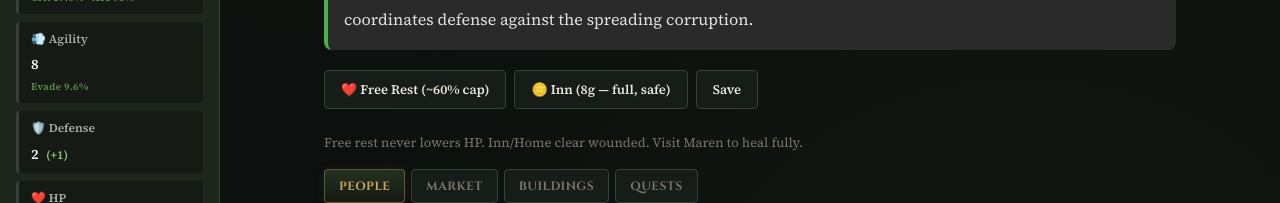
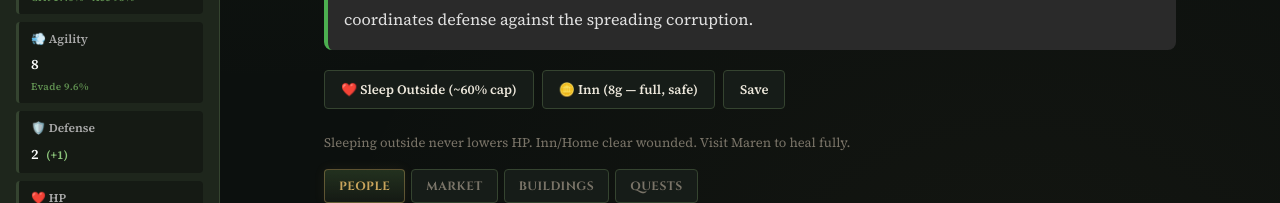
Before and after one commit to sprtn/mossveil-hollows, a Vue app: page / in a window 1280 px wide. Both pictures are taken after a click on the button "BEGIN YOUR JOURNEY". Shown: the part 476-679 px from the top of the page. Built offline with nearby package versions, Linux system fonts and the light colour scheme.

Commit message:
Updated wording ('free rest')

```diff
--- a/src/components/ProductionPanel.vue
+++ b/src/components/ProductionPanel.vue
@@ -3,7 +3,7 @@
     <h5>Logging Camp Production</h5>
     <p class="prod-desc">
       While enabled, workers cut oak each time you <strong>end a day</strong> by resting in town
-      (Free Rest, Inn, or Sleep at Home). Logs are sold straight to the local market — they never
+      (Sleep Outside, Inn, or Sleep at Home). Logs are sold straight to the local market — they never
       sit in your pack. Wages go into the camp payroll, then circulate through town traders.
     </p>
     <p class="prod-day">Town day: <strong>{{ gameDay }}</strong></p>
--- a/src/components/TownActionsStrip.vue
+++ b/src/components/TownActionsStrip.vue
@@ -1,7 +1,7 @@
 <template>
   <div class="town-actions-strip">
     <button class="action-button" @click="$emit('rest')">
-      {{ resourceIcons.hp }} Free Rest (~60% cap)
+      {{ resourceIcons.hp }} Sleep Outside (~60% cap)
     </button>
     <button
       class="action-button"
--- a/src/components/TownScreen.vue
+++ b/src/components/TownScreen.vue
@@ -8,7 +8,7 @@
       @save="handleSave"
     />
     <p class="hint">
-      Free rest never lowers HP. Inn/Home clear wounded. Visit Maren to heal fully.
+      Sleeping outside never lowers HP. Inn/Home clear wounded. Visit Maren to heal fully.
     </p>
 
     <div class="town-tabs">
--- a/src/engine/gameConfig.ts
+++ b/src/engine/gameConfig.ts
@@ -57,7 +57,7 @@ export const HEALER_HP_RESTORE = 999
 export const HEALER_ENERGY_RESTORE = 999
 export const HEALER_STAMINA_RESTORE = 999
 
-/** Free rest — safe partial recovery (never lowers current values) */
+/** Sleep Outside — safe partial recovery (never lowers current values) */
 export const REST_HP_PERCENT = 0.6
 export const REST_ENERGY_PERCENT = 0.6
 export const REST_STAMINA_PERCENT = 0.6
```
Also changed, not shown: 2 other files (tests, documents, lock files or other folders).
